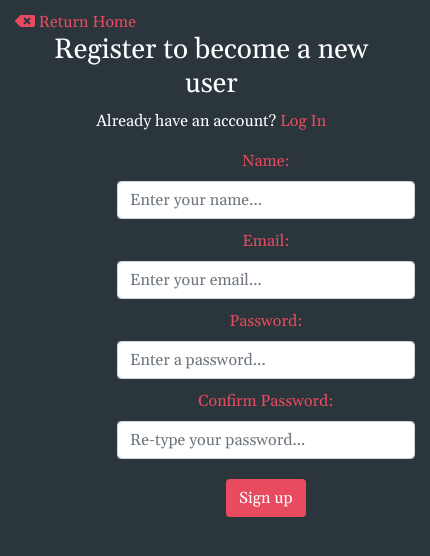
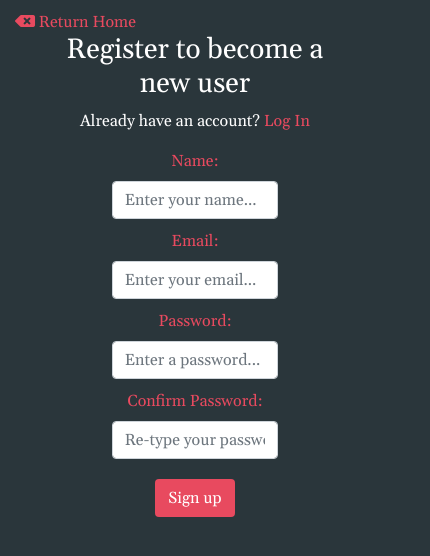
Before and after one commit to ksentak/omega-app, a React (Create React App) app in the folder client/: page /register in a window 390 px wide. Shown: the top 556 px of the page, 430 px wide, since content can reach past the window. Built offline with nearby package versions, Linux system fonts and the light colour scheme.

Commit message:
made changes to make app more mobile-friendly

```diff
--- a/client/src/components/auth/Login.js
+++ b/client/src/components/auth/Login.js
@@ -58,17 +58,17 @@ class Login extends Component {
 				</div>
 
 				<div className="row">
-					<div className="col-sm-10 offset-1 text-center loginText">
+					<div className="col-10 offset-1 text-center loginText">
 						<h3>Log In Below</h3>
 						<p>Don't have an account? <Link to="/register" className="link">Register</Link></p>
 					</div>
 				</div>
 
 				<div className="row">
-					<div className="col-sm-10 offset-1 text-center">
+					<div className="col-10 offset-1 text-center">
 						<form noValidate onSubmit={this.onSubmit}>
 							{/* Email */}
-							<div className="col-sm-8 offset-2">
+							<div className="col-8 offset-2">
 								<label htmlFor="email">Email:</label>
 								<span className="text-danger">{errors.email} {errors.emailnotfound}</span>
 								<input
@@ -85,7 +85,7 @@ class Login extends Component {
 							</div>
 
 							{/* Password */}
-							<div className="col-sm-8 offset-2">
+							<div className="col-8 offset-2">
 								<label htmlFor="password">Password:</label>
 								<span className="text-danger">{errors.password} {errors.passwordincorrect}</span>
 								<input
@@ -102,7 +102,7 @@ class Login extends Component {
 							</div>
 
 							{/* Submit button */}
-							<div className="col-sm-8 offset-2">
+							<div className="col-8 offset-2">
 								<button className="btn loginbtn" type="submit">
 									Log In
 			 	  				</button>
--- a/client/src/components/auth/Register.js
+++ b/client/src/components/auth/Register.js
@@ -61,17 +61,17 @@ class Register extends Component {
 				</div>
 
 				<div className="row">
-					<div className="col-sm-10 offset-1 text-center registerText">
+					<div className="col-10 offset-1 text-center registerText">
 						<h3>Register to become a new user</h3>
 						<p>Already have an account? <Link to="/login" className="link">Log In</Link></p>
 					</div>
 				</div>
 
 				<div className="row">
-					<div className="col-sm-10 offset-1 text-center">
+					<div className="col-10 offset-1 text-center">
 						<form noValidate onSubmit={this.onSubmit}>
 							{/* Name */}
-							<div className="col-sm-8 offset-2">
+							<div className="col-8 offset-2">
 								<label htmlFor="name">Name:</label>
 								<span className="text-light">{errors.name}</span>
 								<input
@@ -86,7 +86,7 @@ class Register extends Component {
 							</div>
 
 							{/* Email */}
-							<div className="col-sm-8 offset-2">
+							<div className="col-8 offset-2">
 								<label htmlFor="email">Email:</label>
 								<span className="text-light">{errors.email}</span>
 								<input
@@ -101,7 +101,7 @@ class Register extends Component {
 							</div>
 
 							{/* Password */}
-							<div className="col-sm-8 offset-2">
+							<div className="col-8 offset-2">
 								<label htmlFor="password">Password:</label>
 								<span className="text-light">{errors.password}</span>
 								<input
@@ -116,7 +116,7 @@ class Register extends Component {
 							</div>
 
 							{/* Validate password */}
-							<div className="col-sm-8 offset-2">
+							<div className="col-8 offset-2">
 								<label htmlFor="password2">Confirm Password:</label>
 								<span className="text-light">{errors.password2}</span>
 								<input
@@ -131,7 +131,7 @@ class Register extends Component {
 							</div>
 
 							{/* Submit button */}
-							<div className="col-sm-8 offset-2">
+							<div className="col-8 offset-2">
 								<button className="btn signupbtn" type="submit">
 									Sign up
 			 	  				</button>
--- a/client/src/components/layout/Landing.js
+++ b/client/src/components/layout/Landing.js
@@ -5,10 +5,10 @@ import "./style.css";
 class Landing extends Component {
 	render() {
 		return (
-			<div className="container col-12 m-0 p-0">
-				<div className="jumbotron jumbotron-fluid col-sm-10 offset-1">
-					<h2 className="text-center">Build a React application with user authentication</h2>
-					<h5 className="text-center">via JWTs and passport</h5>
+			<div className="container col-12">
+				<div className="jumbotron jumbotron-fluid col-10 offset-1 text-center">
+					<h2>Build a React application with user authentication</h2>
+					<h5>via JWTs and passport</h5>
 				</div>
 
 				{/* Links to Register & Login */}
--- a/client/src/components/layout/style.css
+++ b/client/src/components/layout/style.css
@@ -1,7 +1,7 @@
 .jumbotron {
 	background-color: #2a363b;
 	border: 3px solid #e84a5f;
-	margin-top: 20px;
+	margin-top: 125px;
 	color: white;
 	font-style: italic;
 }
```
